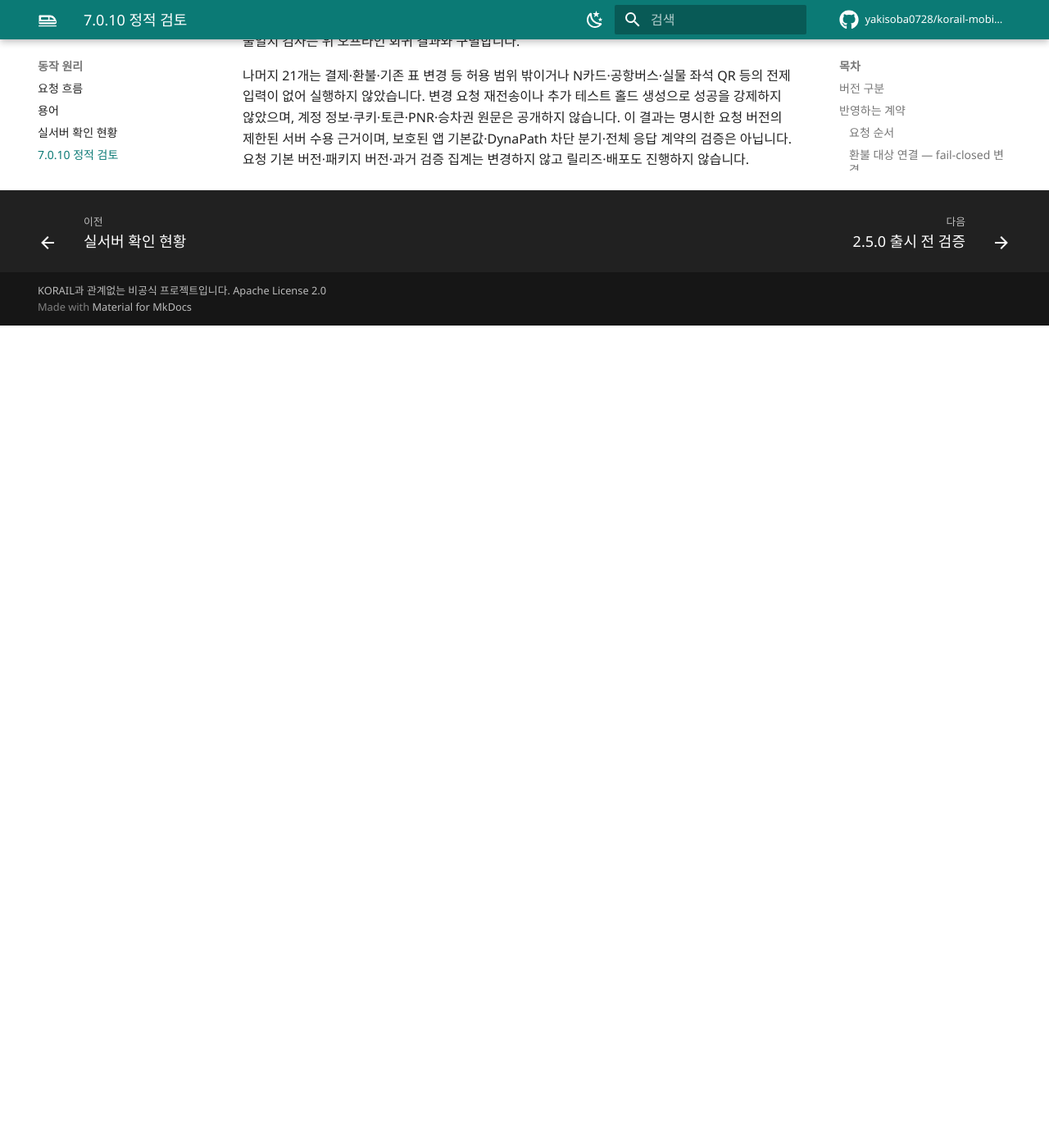
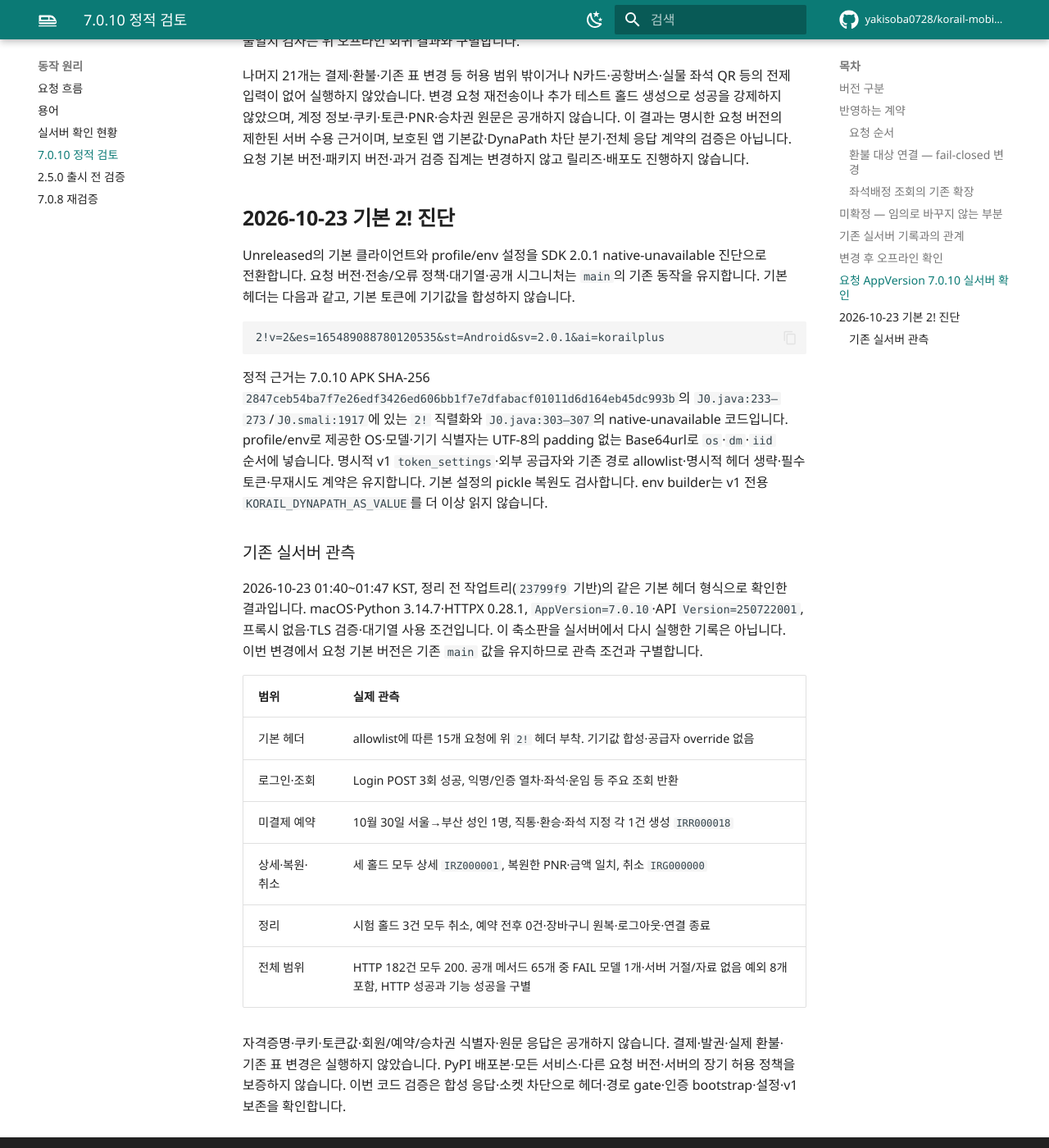
Before and after one commit to yakisoba0728/korail-mobile-api, an MkDocs documentation site: the page built from docs/verification-7010.md, in a window 1280 px wide and 1400 px high, scrolled down 3641 px. Shown: the whole window at 82% size. Built offline with MkDocs 1.6.1 and Material for MkDocs 9.7.7, drawn with Linux system fonts in a browser that asks for light colours; comment, search, counter and statistics services are not loaded; before the commit the page ends 4038 px from its top, so only the background shows below that.

Commit message:
feat: use SDK 2.0.1 diagnostic headers by default (#34)

````diff
--- a/docs/getting-started.md
+++ b/docs/getting-started.md
@@ -48,7 +48,7 @@
 
 모든 기능은 [`KorailClient`][korail_mobile_api.client.KorailClient]의 메서드로 제공됩니다.
 자주 쓰는 역·열차·예약·승차권 작업은 선택형 [`Korail` 간편 API](guide/convenience.md)로도 호출할 수 있습니다.
-설정 없이 만들면 코레일+ 앱 7.0.8에서 확인한 `AppVersion` 기본값을 사용합니다.
+설정 없이 만들면 코레일+ 앱 7.0.8에서 확인한 `AppVersion` 기본값을 사용합니다. Unreleased의 기본 토큰은 SDK 2.0.1 `2!` 진단입니다. [설정과 검증 범위](guide/configuration.md#dynapath)를 참고하세요.
 
 ```python
 from korail_mobile_api import KorailClient
--- a/docs/guide/configuration.md
+++ b/docs/guide/configuration.md
@@ -42,7 +42,7 @@
 | `key` | `str` | `"korail1234567890"` | 공통 필드 `Key`의 값입니다. |
 | `timeout` | `float` | `60.0` | API 요청의 제한 시간(초)입니다. |
 | `user_agent` | `str` | `"korailtalk"` | API 요청의 `User-Agent` 헤더입니다. |
-| `dynapath` | [`DynapathConfig`][korail_mobile_api.dynapath.DynapathConfig] | 설정마다 새로 합성 | DynaPath 토큰 설정입니다. [DynaPath](#dynapath)를 참고하세요. |
+| `dynapath` | [`DynapathConfig`][korail_mobile_api.dynapath.DynapathConfig] | SDK 2.0.1 `2!` 진단 | DynaPath 토큰 설정입니다. [DynaPath](#dynapath)를 참고하세요. |
 | `device_width` | `int` | `1440` | 공통 코드 조회(로그인 포함)의 `deviceWidth` 값입니다. |
 | `device_height` | `int` | `3120` | 공통 코드 조회(로그인 포함)의 `deviceHeight` 값입니다. |
 | `android_sdk_int` | `int` | `37` | 공통 코드 조회(로그인 포함)의 `OSVersion` 값입니다. |
@@ -69,7 +69,13 @@
 ## DynaPath {#dynapath}
 
 DynaPath는 앱이 보호하는 경로에 붙이는 토큰 헤더(`x-dynapath-m-token`)입니다. 기본으로 켜져 있습니다.
-토큰은 기기 식별자, 앱 시작 시각, 안드로이드 버전, 기기 모델 같은 기기값과 요청 시각으로 만듭니다.
+Unreleased의 기본 `KorailClient()`·`Korail()`은 다음 SDK 2.0.1 native-unavailable 진단을 사용합니다.
+
+```text
+2!v=2&es=165489088780120535&st=Android&sv=2.0.1&ai=korailplus
+```
+
+기본 토큰에 기기값을 합성하지 않습니다. [확인 근거와 실서버 관측 범위](../verification-7010.md#diagnostic-20261023)를 참고하세요.
 
 토큰을 붙이는 경로는 [`DynapathConfig`][korail_mobile_api.dynapath.DynapathConfig]의 `allowlist_paths`이며, 기본값은 다음 여섯 경로입니다.
 앱이 토큰을 붙이는 경로 목록과 같은지는 앱 내부 값이 공개돼 있지 않아 확인하지 못했습니다.
@@ -83,9 +89,9 @@
 
 ### 기본 기기값
 
-`dynapath`를 지정하지 않으면 `KorailConfig`를 만들 때마다 기기값을 새로 합성합니다.
-기기 식별자는 16자리 16진수 무작위 값, 앱 시작 시각은 설정을 만든 시각, 안드로이드 버전은 `"17"`, 기기 모델은 `"SM-S948N"`입니다.
-같은 설정 객체를 쓰는 동안에는 같은 기기값을 씁니다. 실제 기기의 값을 쓰려면 [환경변수로 설정 만들기](#from-env)를 참고하세요.
+`dynapath`를 지정하지 않으면 위 진단 공급자를 사용합니다.
+프로파일·[환경변수](#from-env)로 제공한 OS·모델·기기 식별자만 UTF-8의 padding 없는 Base64url로 `os`·`dm`·`iid`에 추가합니다.
+대기열 `User-Agent`·화면/SDK 설정은 기존 프로파일 규칙을 유지합니다.
 
 ### 직접 지정하기
 
@@ -104,7 +110,7 @@
 | `device_name` | `str` | `"SM-S948N"` | `token_provider`에 넘기는 기기 이름입니다. |
 | `os_version` | `str` | `"17"` | `token_provider`에 넘기는 안드로이드 버전입니다. |
 
-[`DynapathTokenSettings`][korail_mobile_api.dynapath.DynapathTokenSettings]는 다섯 값을 반드시 받습니다. 비어 있거나 공백뿐이면 `ValueError`가 발생하며, `app_start_ts`는 정수로 읽을 수 있어야 합니다.
+명시적으로 v1을 사용할 때의 [`DynapathTokenSettings`][korail_mobile_api.dynapath.DynapathTokenSettings]는 다섯 값을 반드시 받습니다. 비어 있거나 공백뿐이면 `ValueError`가 발생하며, `app_start_ts`는 정수로 읽을 수 있어야 합니다.
 나머지 필드에는 라이브러리 기본값이 있으며, 바꾸면 앱과 다른 토큰이 됩니다.
 
 | 필드 | 뜻 |
@@ -121,7 +127,7 @@
 ### 끄기
 
 `disable_dynapath=True`로 끕니다. 켜진 `DynapathConfig`를 함께 넘기면 `ValueError`가 발생합니다.
-꺼진 `DynapathConfig(enabled=False, ...)`만 넘기는 것으로는 끌 수 없습니다. 기본값과 다른 꺼진 설정을 넘기면 `ValueError`가 발생하고, 기본값과 같으면 기기값을 합성해 켭니다.
+꺼진 `DynapathConfig(enabled=False, ...)`만 넘기는 것으로는 끌 수 없습니다. 기본값과 다른 꺼진 설정을 넘기면 `ValueError`가 발생하고, 기본값과 같으면 기본 진단 공급자로 켭니다.
 
 ```python
 from korail_mobile_api import KorailClient, KorailConfig
@@ -250,17 +256,16 @@
 ## 환경변수 설정 {#from-env}
 
 [`build_config_from_env`][korail_mobile_api.live.build_config_from_env]는 환경변수에서 실제 기기의 값을 읽어 `KorailConfig`를 만듭니다.
-DynaPath 토큰의 기기값과 대기열 `User-Agent`에 같은 기기값을 씁니다. 앱 시작 시각은 함수를 호출한 시각입니다.
-계정 ID, 비밀번호, 카드 정보 같은 자격 증명은 읽거나 저장하지 않습니다.
+제공한 기기값을 진단 토큰의 `os`·`dm`·`iid`와 대기열 `User-Agent`에 연결합니다.
+v1 전용 `KORAIL_DYNAPATH_AS_VALUE`는 더 이상 읽지 않습니다. 계정 ID, 비밀번호, 카드 정보 같은 자격 증명은 읽거나 저장하지 않습니다.
 
 | 환경변수 | 필수 | 기본값 | 쓰이는 곳 |
 |---|:-:|---|---|
-| `KORAIL_DYNAPATH_DEVICE_ID` | 예 | - | 토큰의 기기 식별자(`device_id`) |
-| `KORAIL_DYNAPATH_OS_VERSION` | 예 | - | 토큰의 `os_version`, `DynapathConfig.os_version`, 대기열 `User-Agent`의 안드로이드 버전 |
-| `KORAIL_DYNAPATH_DEVICE_MODEL` | 예 | - | 토큰의 `device_model`, `DynapathConfig.device_name`, 대기열 `User-Agent`의 기기 모델 |
+| `KORAIL_DYNAPATH_DEVICE_ID` | 예 | - | 토큰의 `iid` |
+| `KORAIL_DYNAPATH_OS_VERSION` | 예 | - | 토큰의 `os`, `DynapathConfig.os_version`, 대기열 `User-Agent`의 안드로이드 버전 |
+| `KORAIL_DYNAPATH_DEVICE_MODEL` | 예 | - | 토큰의 `dm`, `DynapathConfig.device_name`, 대기열 `User-Agent`의 기기 모델 |
 | `KORAIL_ANDROID_BUILD_ID` | `KORAIL_NETFUNNEL_USER_AGENT`가 없을 때 | - | 대기열 `User-Agent`의 `Build/...` 부분 |
 | `KORAIL_NETFUNNEL_USER_AGENT` | 아니요 | 위 기기값으로 만든 `Dalvik/2.1.0 (...)` 문자열 | `netfunnel_user_agent` |
-| `KORAIL_DYNAPATH_AS_VALUE` | 아니요 | 라이브러리 기본값 | 토큰의 `as_value` |
 | `KORAIL_ADVERTISING_ID` | 아니요 | `""` | `advertising_id` |
 | `KORAIL_BASE_URL` | 아니요 | `"https://smart.letskorail.com:443"` | `base_url` |
 | `KORAIL_USER_AGENT` | 아니요 | `"korailtalk"` | `user_agent` |
--- a/docs/status.md
+++ b/docs/status.md
@@ -2,6 +2,13 @@
 
 메서드마다 실제 KORAIL 서버에 요청해 응답을 확인했는지 정리했습니다. 현재 공개 메서드는 85개입니다.
 새 기능의 확인 범위, 2026년 10월 7일 출시 전 검증·사용자 제공 승객별 측정 결과와 9월 28일의 7.0.8 재검증 결과를 보여주고, 아래 전체 목록에는 9월 24~26일의 7.0.6 시기 기록을 보존합니다. 개인정보와 식별자는 적지 않았습니다.
+
+## 2026-10-23 SDK 2.0.1 기본 진단
+
+Unreleased의 기본 `KorailClient`·`Korail`은 `2!` 진단 헤더를 사용합니다. 같은 헤더 형식으로 로그인·주요 조회와
+직통/환승/좌석 지정 미결제 홀드 3건의 생성·상세·취소를 확인했으며 시험 홀드는 모두 정리했습니다.
+실행 당시 요청 버전은 `AppVersion=7.0.10`·API `Version=250722001`이며 이번 축소판의 새 실서버 실행은 아닙니다.
+[날짜·소스·입력·결과와 한계](verification-7010.md#diagnostic-20261023)를 구분합니다. 아래 과거 기록은 원래 범위로 보존합니다.
 
 ## 2.6.1 간편 조회 (오프라인만 확인)
 
--- a/docs/verification-7010.md
+++ b/docs/verification-7010.md
@@ -113,3 +113,39 @@
 변경 요청 재전송이나 추가 테스트 홀드 생성으로 성공을 강제하지 않았으며, 계정 정보·쿠키·토큰·PNR·승차권 원문은 공개하지 않습니다.
 이 결과는 명시한 요청 버전의 제한된 서버 수용 근거이며, 보호된 앱 기본값·DynaPath 차단 분기·전체 응답 계약의 검증은 아닙니다.
 요청 기본 버전·패키지 버전·과거 검증 집계는 변경하지 않고 릴리즈·배포도 진행하지 않습니다.
+
+
+## 2026-10-23 기본 2! 진단 {#diagnostic-20261023}
+
+Unreleased의 기본 클라이언트와 profile/env 설정을 SDK 2.0.1 native-unavailable 진단으로 전환합니다.
+요청 버전·전송/오류 정책·대기열·공개 시그니처는 `main`의 기존 동작을 유지합니다.
+기본 헤더는 다음과 같고, 기본 토큰에 기기값을 합성하지 않습니다.
+
+```text
+2!v=2&es=165489088780120535&st=Android&sv=2.0.1&ai=korailplus
+```
+
+정적 근거는 7.0.10 APK SHA-256 `2847ceb54ba7f7e26edf3426ed606bb1f7e7dfabacf01011d6d164eb45dc993b`의
+`J0.java:233–273`/`J0.smali:1917`에 있는 `2!` 직렬화와 `J0.java:303–307`의 native-unavailable 코드입니다.
+profile/env로 제공한 OS·모델·기기 식별자는 UTF-8의 padding 없는 Base64url로 `os`·`dm`·`iid` 순서에 넣습니다.
+명시적 v1 `token_settings`·외부 공급자와 기존 경로 allowlist·명시적 헤더 생략·필수 토큰·무재시도 계약은 유지합니다.
+기본 설정의 pickle 복원도 검사합니다. env builder는 v1 전용 `KORAIL_DYNAPATH_AS_VALUE`를 더 이상 읽지 않습니다.
+
+### 기존 실서버 관측
+
+2026-10-23 01:40~01:47 KST, 정리 전 작업트리(`23799f9` 기반)의 같은 기본 헤더 형식으로 확인한 결과입니다.
+macOS·Python 3.14.7·HTTPX 0.28.1, `AppVersion=7.0.10`·API `Version=250722001`, 프록시 없음·TLS 검증·대기열 사용 조건입니다.
+이 축소판을 실서버에서 다시 실행한 기록은 아닙니다. 이번 변경에서 요청 기본 버전은 기존 `main` 값을 유지하므로 관측 조건과 구별합니다.
+
+| 범위 | 실제 관측 |
+|---|---|
+| 기본 헤더 | allowlist에 따른 15개 요청에 위 `2!` 헤더 부착. 기기값 합성·공급자 override 없음 |
+| 로그인·조회 | Login POST 3회 성공, 익명/인증 열차·좌석·운임 등 주요 조회 반환 |
+| 미결제 예약 | 10월 30일 서울→부산 성인 1명, 직통·환승·좌석 지정 각 1건 생성 `IRR000018` |
+| 상세·복원·취소 | 세 홀드 모두 상세 `IRZ000001`, 복원한 PNR·금액 일치, 취소 `IRG000000` |
+| 정리 | 시험 홀드 3건 모두 취소, 예약 전후 0건·장바구니 원복·로그아웃·연결 종료 |
+| 전체 범위 | HTTP 182건 모두 200. 공개 메서드 65개 중 FAIL 모델 1개·서버 거절/자료 없음 예외 8개 포함, HTTP 성공과 기능 성공을 구별 |
+
+자격증명·쿠키·토큰값·회원/예약/승차권 식별자·원문 응답은 공개하지 않습니다.
+결제·발권·실제 환불·기존 표 변경은 실행하지 않았습니다. PyPI 배포본·모든 서비스·다른 요청 버전·서버의 장기 허용 정책을 보증하지 않습니다.
+이번 코드 검증은 합성 응답·소켓 차단으로 헤더·경로 gate·인증 bootstrap·설정·v1 보존을 확인합니다.
````
Also changed, not shown: CHANGELOG.md (+2 -0 lines), README.md (+2 -0 lines), checks/ACCEPTANCE.md (+3 -0 lines), checks/BEHAVIOR.md (+4 -0 lines), 9 other files.
